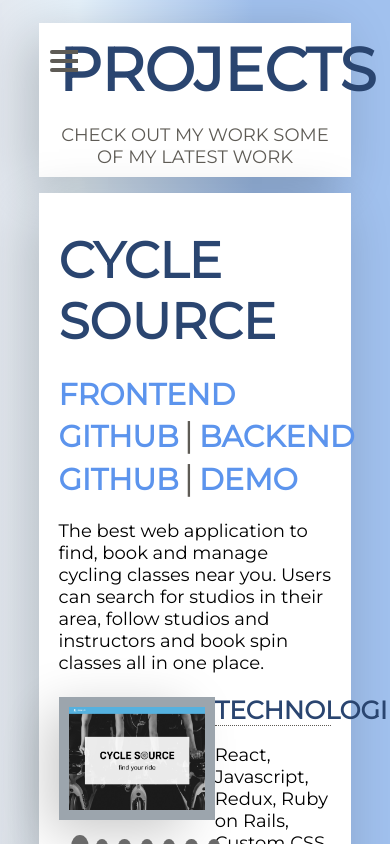
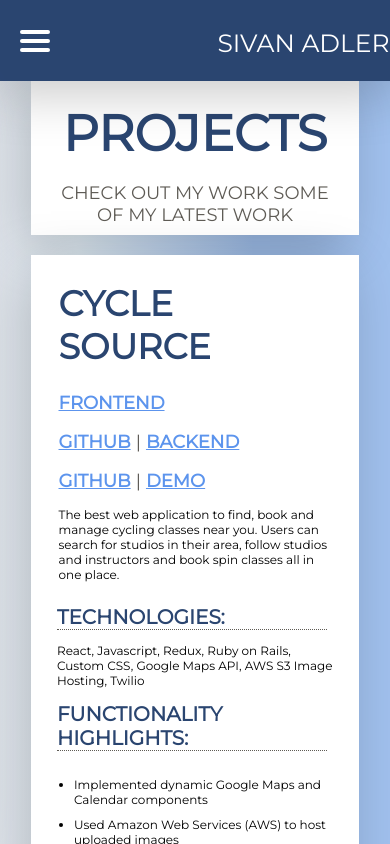
Before and after one commit to sivanadler/sivan-adler-website, a React (Create React App) app: page /projects in a window 390 px wide. Shown: the top 844 px of the page. Built offline with nearby package versions, Linux system fonts and the light colour scheme.

Commit message:
more styling

```diff
--- a/src/App.css
+++ b/src/App.css
@@ -8,22 +8,30 @@ body {
 
 /* NAV BAR */
 
+
 #menuToggle{
   display: block;
-  position: relative;
-  top: 50px;
-  left: 50px;
+  position: fixed;
+  top: 0px;
+  left: 0px;
   -webkit-user-select: none;
   user-select: none;
+  background-color: #2a4570;
+  border-bottom: 1px solid #2a4570;
+  width: 100%;
+  height: 50px;
+  padding-top: 30px;
+  padding-left: 20px;
+  box-shadow: -11px 13px 52px 0px rgba(0,0,0,0.21);
 }
 
 #menuToggle input{
   display: block;
-  width: 40px;
-  height: 32px;
+  width: 100px;
+  height: 100px;
   position: absolute;
-  top: -7px;
-  left: -5px;
+  top: -10px;
+  left: 20px;
   cursor: pointer;
   opacity: 0;
   z-index: 2;
@@ -36,7 +44,7 @@ body {
   height: 4px;
   margin-bottom: 5px;
   position: relative;
-  background: #5e5b55;
+  background: white;
   border-radius: 3px;
   z-index: 1;
   transform-origin: 4px 0px;
@@ -73,15 +81,15 @@ body {
 
 #menu{
   position: fixed;
-  height: 100%;
+  height: 90%;
   overflow: scroll;
   width: 20%;
-  padding-top: 7%;
-  margin: -90px 0 0 -90px;
+  padding-top: 2%;
+  margin: 23px 0 0 -50px;
   -webkit-box-shadow: 10px 2px 44px -14px rgba(159,163,171,1);
   -moz-box-shadow: 10px 2px 44px -14px rgba(159,163,171,1);
   box-shadow: 10px 2px 44px -14px rgba(159,163,171,1);
-  background: #77787B;
+  background: #9ca5ad;
   list-style-type: none;
   -webkit-font-smoothing: antialiased;
   transform-origin: 0% 0%;
@@ -111,8 +119,7 @@ body {
 }
 
 .mobile-text {
-  visibility: hidden;
-  right: 10%;
+  right: 5%;
   top: 4%;
   position: absolute;
   font-size: 25px;
@@ -133,8 +140,8 @@ body {
 }
 
 .main-nav-link:hover {
-  background-color: white;
-  color: #5e5b55;
+  background-color: #9ca5ad;
+  color: #2a4570;
 }
 
 .active {
@@ -146,8 +153,7 @@ body {
   text-align: center;
   font-size: 20px;
   text-decoration: none;
-  background-color: white;
-  color: #5e5b55;
+  color: #2a4570;
   width: 100%;
 }
 
@@ -155,11 +161,11 @@ body {
   display: block;
   margin-left: auto;
   margin-right: auto;
-  padding-bottom: 20px;
+  padding-bottom: 15px;
   text-align: center;
   font-size: 30px;
   text-decoration: none;
-  background-color: #77787B;
+  background-color: #9ca5ad;
   color: white;
   width: 100%;
 }
@@ -173,14 +179,14 @@ body {
   margin-left: auto;
   margin-right: auto;
   border: 3px solid #FFFFFF;
-  border-radius: 15em;
+  border-radius: 5em;
   background-color: #5e5b55;
 }
 
 /* HOME PAGE */
 .home-page-div{
   width: 50%;
-  margin-top: 10%;
+  margin-top: 15%;
   margin-left: auto;
   margin-right: auto;
   margin-bottom: 8%;
@@ -239,7 +245,7 @@ body {
   width: 70%;
   margin-left: auto;
   margin-right: auto;
-  margin-top: 6%;
+  margin-top: 12%;
   margin-bottom: 10%;
   font-size: 33px;
   background-color: white;
@@ -389,7 +395,7 @@ p.education-text {
   padding-right: 5%;
   padding-top: 1%;
   padding-bottom: 1%;
-  margin-top: 6%;
+  margin-top: 12%;
   /* margin-bottom: 2%; */
   margin-left: auto;
   margin-right: auto;
@@ -515,6 +521,7 @@ button.aws-sld__controls  {
 .slider {
   padding: 10px;
   background-color: #9ca5ad;
+  z-index: 0;
 }
 
 
@@ -523,7 +530,7 @@ button.aws-sld__controls  {
 .contact-form {
   background-color: white;
   margin-left: auto;
-  margin-top: 6%;
+  margin-top: 15%;
   margin-bottom: 5%;
   margin-right: auto;
   padding-top: 2%;
@@ -600,6 +607,389 @@ button.aws-sld__controls  {
 
 
 /* media query for responsive design*/
+@media only screen and (max-width: 850px) {
+
+  .header {
+    text-align: center;
+    font-size: 50px;
+    color: #2a4570;
+    margin-top: 2%;
+    margin-bottom: 2%;
+  }
+
+  #menuToggle span{
+    background-color: white;
+  }
+
+  #menuToggle{
+    display: block;
+    position: fixed;
+    top: 0px;
+    left: 0px;
+    -webkit-user-select: none;
+    user-select: none;
+    background-color: #2a4570;
+    border-bottom: 1px solid #2a4570;
+    width: 100%;
+    height: 50px;
+    padding-top: 30px;
+    padding-left: 20px;
+    box-shadow: -11px 13px 52px 0px rgba(0,0,0,0.21);
+  }
+
+  .home-page-div{
+    width: 70%;
+    margin-top: 20%;
+    margin-left: auto;
+    margin-right: auto;
+    margin-bottom: 8%;
+    padding: 5%;
+    background-color: white;
+    -webkit-box-shadow: 10px 2px 44px -14px rgba(159,163,171,1);
+    -moz-box-shadow: 10px 2px 44px -14px rgba(159,163,171,1);
+    box-shadow: 10px 2px 44px -14px rgba(159,163,171,1);
+  }
+
+
+  .main-nav-link{
+    display: block;
+    margin-left: auto;
+    margin-right: auto;
+    padding-top: 8px;
+    padding-bottom: 8px;
+    text-align: center;
+    font-size: 18px;
+    text-decoration: none;
+    color: white;
+    width: 100%;
+    margin-left: 0px;
+  }
+
+  .main-nav-link:hover {
+    background-color: #9ca5ad;
+    color: #2a4570;
+  }
+
+  .active {
+    display: block;
+    margin-left: auto;
+    margin-right: auto;
+    padding-top: 8px;
+    padding-bottom: 8px;
+    text-align: center;
+    font-size: 18px;
+    text-decoration: none;
+    background-color: #9ca5ad;
+    color: #2a4570;
+    width: 100%;
+  }
+
+  .logo-nav-link {
+    display: block;
+    margin-left: auto;
+    margin-right: auto;
+    text-align: center;
+    text-decoration: none;
+    /* background-color: #9ca5ad; */
+    color: white;
+    width: 100%;
+  }
+
+  .logo {
+    display: block;
+    color: white;
+    width: 70px;
+    height: 70px;
+    text-align: center;
+    margin-left: auto;
+    margin-right: auto;
+    margin-top: 20%;
+    margin-bottom: 5px;
+    border: 2px solid #FFFFFF;
+    border-radius: 15em;
+    background-color: #9ca5ad;
+  }
+
+  .about-me-description {
+    text-align: justify;
+    z-index: 1;
+    width: 70%;
+    margin-left: auto;
+    margin-right: auto;
+    margin-top: 20%;
+    margin-bottom: 10%;
+    font-size: 33px;
+    background-color: white;
+    padding: 20px;
+    color: #5e5b55;
+    box-shadow: -11px 13px 52px 0px rgba(0,0,0,0.21);
+    font-family: "Montserrat", sans-serif;
+  }
+
+  .about-text {
+    text-align: left;
+    margin-top: 6%;
+  }
+
+  h2.about-text {
+    padding-top: 10%;
+    margin: 2%;
+    text-align: center;
+    font-size: 30px;
+  }
+
+  .icons {
+    height: 50px;
+    width: 50px;
+    display: inline-block;
+    text-align: center;
+  }
+
+  #wrapper {
+    padding: 5%;
+    display: inline-block;
+    text-align: center;
+    margin-left: auto;
+    margin-right: auto;
+    width: 8%;
+    text-align: center;
+  }
+
+  #skills-wrapper {
+    margin-left: auto;
+    margin-right: auto;
+    text-align: center;
+  }
+
+  .project-card {
+    background-color: white;
+    padding-left: 7%;
+    padding-right: 7%;
+    padding-top: 1%;
+    padding-bottom: 60%;
+    margin-top:4%;
+    margin-bottom:5%;
+    margin-left: auto;
+    margin-right: auto;
+    width: 70%;
+    height: 100%;
+    box-shadow: -11px 13px 52px 0px rgba(0,0,0,0.21);
+    font-family: "Montserrat", sans-serif;
+    text-align: left;
+  }
+
+  .project-header {
+    background-color: white;
+    padding-left: 7%;
+    padding-right: 7%;
+    padding-top: 5%;
+    margin-top: 20%;
+    margin-bottom: 5%;
+    margin-left: auto;
+    margin-right: auto;
+    width: 70%;
+    height: 100%;
+    box-shadow: -11px 13px 52px 0px rgba(0,0,0,0.21);
+    font-family: "Montserrat", sans-serif;
+  }
+
+  .project-card-header {
+    font-size: 35px;
+    color: #2a4570;
+    font-weight: bolder;
+    text-decoration: none;
+    text-transform: uppercase;
+  }
+
+  .project-card-header a {
+    font-size: 35px;
+    color: #2a4570;
+    font-weight: bolder;
+    text-decoration: none;
+    text-transform: uppercase;
+  }
+
+  .project-card-header a:hover {
+    font-size: 35px;
+    color: #2a4570;
+    font-weight: bold;
+    text-decoration: underline;
+    text-transform: uppercase;
+  }
+
+  .project-card-links a {
+    font-size: 18px;
+    color: #5c94ed;
+    margin: 0px;
+    text-decoration: underline;
+  }
+
+  .project-card-links {
+    margin: 0px;
+  }
+
+  .project-card-links a:hover {
+    font-size: 18px;
+    color: #2a4570;
+    margin: 0px;
+    text-decoration: underline;
+  }
+
+  .seperator {
+    padding: 5px;
+    font-size: 18px;
+    font-weight: lighter;
+    color: #5e5b55;
+  }
+
+  .project-card-sub-header {
+    font-size: 20px;
+    font-weight: bold;
+    color: #2a4570;
+    border-bottom: 1px dotted #5e5b55;
+    text-transform: uppercase;
+    margin-left: -7px;
+    margin-right: 10px;
+  }
+
+  .table {
+    width: 100%;
+    position: relative;
+    display: inline-block;
+    padding-left: 2%;
+  }
+
+  li {
+     padding-top: 10px;
+  }
+
+  .technologies {
+    margin-left: -7px;
+    margin-bottom: 5%;
+    font-size: 12px;
+  }
+
+  #technologies-list {
+    width: 100%;
+  }
+
+  #functionality-list{
+    width: 100%;
+    padding-left: 10px;
+  }
+
+
+  p.description {
+    font-size: 12px;
+    width: 100%;
+    padding-bottom: 4%;
+  }
+
+  li {
+    font-size: 12px;
+    margin-left: 0px;
+  }
+
+  .image-gallery {
+    position: relative;
+    width: 100%;
+    display: block;
+    margin-top: 1%;
+    margin-right: 3%;
+    box-shadow: -11px 13px 52px 0px rgba(0,0,0,0.21);
+    background-color: none;
+    float: right;
+  }
+  button.aws-sld__controls  {
+    background-color: white;
+  }
+
+  .slider {
+    padding: 10px;
+    background-color: #9ca5ad;
+    z-index: 0;
+  }
+}
+
+@media only screen and (max-width: 650px) {
+
+  .main-nav-link{
+    display: block;
+    margin-left: auto;
+    margin-right: auto;
+    padding-top: 8px;
+    padding-bottom: 8px;
+    text-align: center;
+    font-size: 15px;
+    text-decoration: none;
+    color: white;
+    width: 100%;
+    margin-left: 0px;
+  }
+
+  .main-nav-link:hover {
+    background-color: #9ca5ad;
+    color: #2a4570;
+  }
+
+  .active {
+    display: block;
+    margin-left: auto;
+    margin-right: auto;
+    padding-top: 8px;
+    padding-bottom: 8px;
+    text-align: center;
+    font-size: 15px;
+    text-decoration: none;
+    background-color: #9ca5ad;
+    color: #2a4570;
+    width: 100%;
+  }
+
+  .logo-nav-link {
+    display: block;
+    margin-left: auto;
+    margin-right: auto;
+    text-align: center;
+    text-decoration: none;
+    background-color: #9ca5ad;
+    color: white;
+    width: 100%;
+  }
+
+  .logo {
+    display: block;
+    color: white;
+    width: 70px;
+    height: 70px;
+    text-align: center;
+    margin-left: auto;
+    margin-right: auto;
+    margin-bottom: 8px;
+    border: 2px solid #FFFFFF;
+    border-radius: 15em;
+    background-color: #9ca5ad;
+  }
+
+  .project-card {
+    background-color: white;
+    padding-left: 7%;
+    padding-right: 7%;
+    padding-top: 1%;
+    padding-bottom: 75%;
+    margin-top:4%;
+    margin-bottom:5%;
+    margin-left: auto;
+    margin-right: auto;
+    width: 70%;
+    height: 100%;
+    box-shadow: -11px 13px 52px 0px rgba(0,0,0,0.21);
+    font-family: "Montserrat", sans-serif;
+    text-align: left;
+  }
+}
+
+
 @media only screen and (min-device-width : 320px) and (max-device-width : 480px) {
 
   #menuToggle span{
@@ -629,7 +1019,7 @@ button.aws-sld__controls  {
     padding-left: 0px;
     padding-right: 0px;
     border-top: 1px solid white;
-    left: 90px;
+    left: 50px;
     width: 100%;
     z-index: 0;
     margin-top: 4%;
@@ -671,6 +1061,11 @@ button.aws-sld__controls  {
     margin-left: 0px;
   }
 
+  .main-nav-link:hover {
+    background-color: #9ca5ad;
+    color: #2a4570;
+  }
+
   .active {
     display: block;
     margin-left: auto;
@@ -681,7 +1076,7 @@ button.aws-sld__controls  {
     font-size: 18px;
     text-decoration: none;
     background-color: white;
-    color: #5e5b55;
+    color: #2a4570;
     width: 100%;
   }
 
@@ -736,7 +1131,7 @@ button.aws-sld__controls  {
   }
 
   .header {
-    font-size: 40px;
+    font-size: 30px;
   }
 
   .sub-header {
@@ -859,7 +1254,7 @@ button.aws-sld__controls  {
   }
 
   .project-card-header {
-    font-size: 35px;
+    font-size: 30px;
     color: #2a4570;
     font-weight: bolder;
     text-decoration: none;
```
Also changed, not shown: src/images/my-logo.png.
